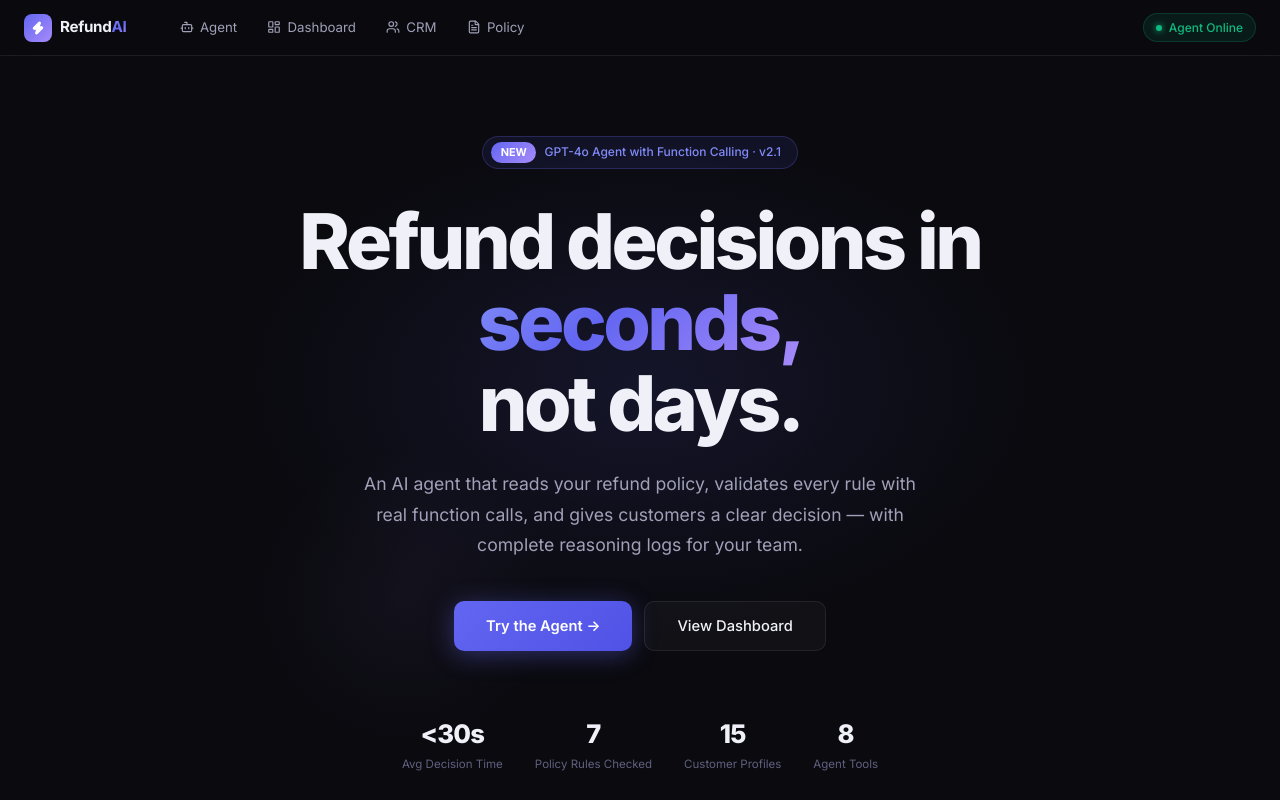
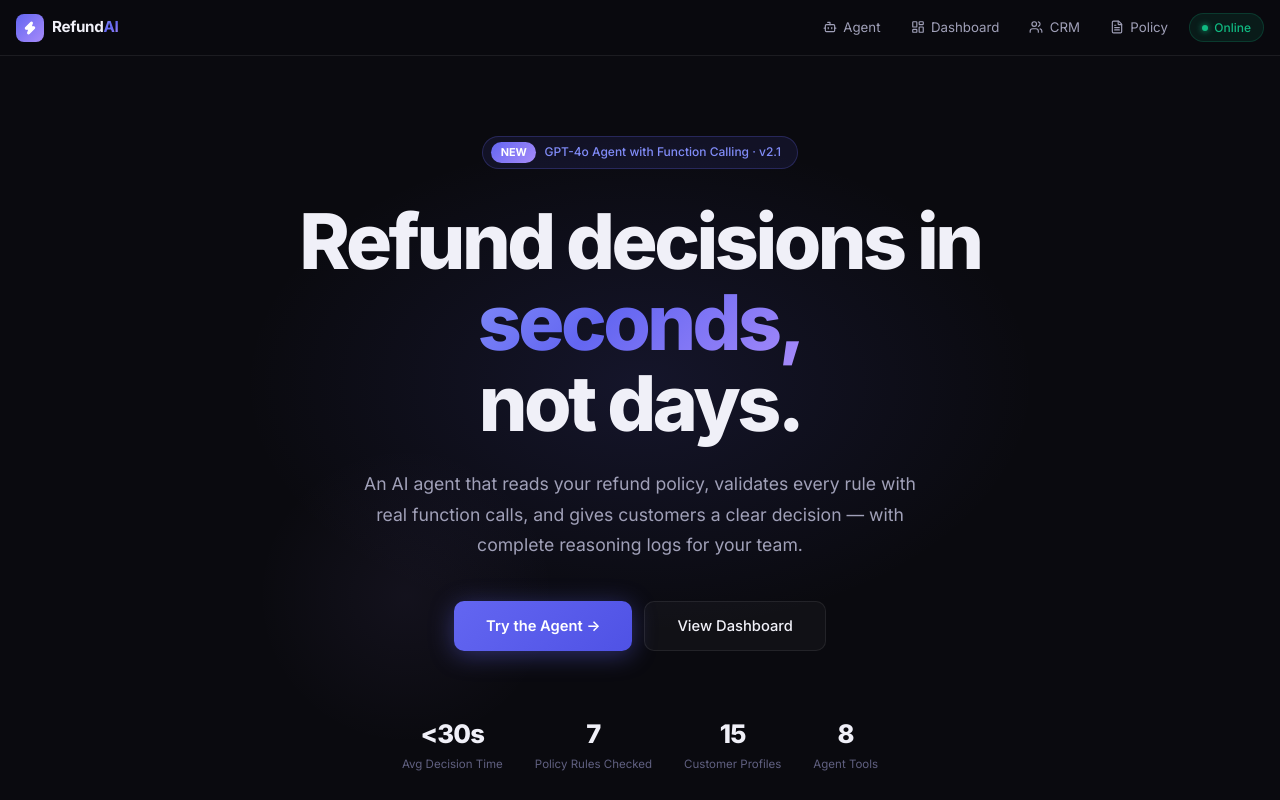
Before and after one commit to monu655/refund-agent, a Next.js app: page / in a window 1280 px wide. Shown: the top 800 px of the page. Built offline with nearby package versions, Linux system fonts and the light colour scheme.

Commit message:
Mobile navbar fix

```diff
--- a/components/layout/Navbar.tsx
+++ b/components/layout/Navbar.tsx
@@ -2,7 +2,8 @@
 
 import Link from "next/link";
 import { usePathname } from "next/navigation";
-import { Bot, LayoutDashboard, Users, FileText, Zap } from "lucide-react";
+import { Bot, LayoutDashboard, Users, FileText, Zap, Menu, X } from "lucide-react";
+import { useState } from "react";
 
 const NAV_ITEMS = [
   { href: "/agent", label: "Agent", icon: Bot },
@@ -13,118 +14,97 @@ const NAV_ITEMS = [
 
 export function Navbar() {
   const pathname = usePathname();
+  const [menuOpen, setMenuOpen] = useState(false);
 
   return (
-    <nav
-      style={{
-        position: "fixed",
-        top: 0,
-        left: 0,
-        right: 0,
-        zIndex: 50,
-        height: "56px",
-        background: "rgba(10,10,15,0.85)",
-        backdropFilter: "blur(16px)",
-        WebkitBackdropFilter: "blur(16px)",
+    <>
+      <nav style={{
+        position: "fixed", top: 0, left: 0, right: 0, zIndex: 50,
+        height: "56px", background: "rgba(10,10,15,0.95)",
+        backdropFilter: "blur(16px)", WebkitBackdropFilter: "blur(16px)",
         borderBottom: "1px solid var(--border)",
-        display: "flex",
-        alignItems: "center",
-        padding: "0 1.5rem",
-        gap: "0.5rem",
-      }}
-    >
+        display: "flex", alignItems: "center",
+        padding: "0 1rem", gap: "0.5rem",
+      }}>
         {/* Logo */}
-      <Link
-        href="/"
-        style={{
-          display: "flex",
-          alignItems: "center",
-          gap: "0.5rem",
-          textDecoration: "none",
-          marginRight: "2rem",
-        }}
-      >
-        <div
-          style={{
-            width: "28px",
-            height: "28px",
-            borderRadius: "8px",
-            background: "linear-gradient(135deg, #6366f1, #a78bfa)",
-            display: "flex",
-            alignItems: "center",
-            justifyContent: "center",
-          }}
-        >
+        <Link href="/" style={{ display: "flex", alignItems: "center", gap: "0.5rem", textDecoration: "none", flex: 1 }}>
+          <div style={{ width: "28px", height: "28px", borderRadius: "8px", background: "linear-gradient(135deg, #6366f1, #a78bfa)", display: "flex", alignItems: "center", justifyContent: "center", flexShrink: 0 }}>
             <Zap size={14} color="white" fill="white" />
           </div>
-        <span
-          style={{
-            fontWeight: 700,
-            fontSize: "0.95rem",
-            letterSpacing: "-0.02em",
-            color: "var(--foreground)",
-          }}
-        >
+          <span style={{ fontWeight: 700, fontSize: "0.95rem", letterSpacing: "-0.02em", color: "var(--foreground)" }}>
             Refund<span className="gradient-text">AI</span>
           </span>
         </Link>
 
-      {/* Nav links */}
-      <div style={{ display: "flex", alignItems: "center", gap: "0.25rem", flex: 1 }}>
+        {/* Desktop Nav */}
+        <div style={{ display: "flex", alignItems: "center", gap: "0.25rem" }} className="desktop-nav">
           {NAV_ITEMS.map(({ href, label, icon: Icon }) => {
             const active = pathname === href || pathname.startsWith(href + "/");
             return (
-            <Link
-              key={href}
-              href={href}
-              style={{
-                display: "flex",
-                alignItems: "center",
-                gap: "0.4rem",
-                padding: "0.35rem 0.75rem",
-                borderRadius: "8px",
-                textDecoration: "none",
-                fontSize: "0.83rem",
-                fontWeight: active ? 600 : 400,
+              <Link key={href} href={href} style={{
+                display: "flex", alignItems: "center", gap: "0.4rem",
+                padding: "0.35rem 0.75rem", borderRadius: "8px", textDecoration: "none",
+                fontSize: "0.83rem", fontWeight: active ? 600 : 400,
                 color: active ? "var(--foreground)" : "var(--foreground-secondary)",
                 background: active ? "var(--glass-hover)" : "transparent",
                 border: active ? "1px solid var(--border)" : "1px solid transparent",
-                transition: "all 0.15s ease",
-              }}
-            >
-              <Icon size={14} />
-              {label}
+              }}>
+                <Icon size={14} />{label}
               </Link>
             );
           })}
         </div>
 
-      {/* Status pill */}
-      <div
-        style={{
-          display: "flex",
-          alignItems: "center",
-          gap: "0.4rem",
-          padding: "0.3rem 0.75rem",
-          borderRadius: "999px",
-          background: "rgba(16,185,129,0.1)",
-          border: "1px solid rgba(16,185,129,0.2)",
-          fontSize: "0.75rem",
-          color: "var(--green)",
-          fontWeight: 500,
-        }}
-      >
-        <span
-          style={{
-            width: "6px",
-            height: "6px",
-            borderRadius: "50%",
-            background: "var(--green)",
-            boxShadow: "0 0 6px var(--green)",
-          }}
-        />
+        {/* Status — desktop only */}
+        <div className="desktop-nav" style={{ display: "flex", alignItems: "center", gap: "0.4rem", padding: "0.3rem 0.75rem", borderRadius: "999px", background: "rgba(16,185,129,0.1)", border: "1px solid rgba(16,185,129,0.2)", fontSize: "0.75rem", color: "var(--green)", fontWeight: 500, flexShrink: 0 }}>
+          <span style={{ width: "6px", height: "6px", borderRadius: "50%", background: "var(--green)", boxShadow: "0 0 6px var(--green)" }} />
+          Online
+        </div>
+
+        {/* Hamburger — mobile only */}
+        <button onClick={() => setMenuOpen(!menuOpen)} className="mobile-menu-btn" style={{ background: "none", border: "1px solid var(--border)", borderRadius: "8px", padding: "0.4rem", cursor: "pointer", color: "var(--foreground)", display: "flex", alignItems: "center", justifyContent: "center" }}>
+          {menuOpen ? <X size={18} /> : <Menu size={18} />}
+        </button>
+      </nav>
+
+      {/* Mobile Dropdown Menu */}
+      {menuOpen && (
+        <div style={{
+          position: "fixed", top: "56px", left: 0, right: 0, zIndex: 49,
+          background: "rgba(10,10,15,0.98)", backdropFilter: "blur(16px)",
+          borderBottom: "1px solid var(--border)", padding: "0.75rem 1rem",
+          display: "flex", flexDirection: "column", gap: "0.4rem",
+        }}>
+          {NAV_ITEMS.map(({ href, label, icon: Icon }) => {
+            const active = pathname === href;
+            return (
+              <Link key={href} href={href} onClick={() => setMenuOpen(false)} style={{
+                display: "flex", alignItems: "center", gap: "0.75rem",
+                padding: "0.75rem 1rem", borderRadius: "10px", textDecoration: "none",
+                fontSize: "0.92rem", fontWeight: active ? 600 : 400,
+                color: active ? "white" : "var(--foreground-secondary)",
+                background: active ? "linear-gradient(135deg,#6366f1,#4f52e5)" : "var(--glass)",
+                border: "1px solid var(--border)",
+              }}>
+                <Icon size={16} />{label}
+              </Link>
+            );
+          })}
+          <div style={{ display: "flex", alignItems: "center", gap: "0.4rem", padding: "0.5rem 1rem", fontSize: "0.78rem", color: "var(--green)" }}>
+            <span style={{ width: "6px", height: "6px", borderRadius: "50%", background: "var(--green)" }} />
             Agent Online
           </div>
-    </nav>
+        </div>
+      )}
+
+      <style>{`
+        .desktop-nav { display: flex !important; }
+        .mobile-menu-btn { display: none !important; }
+        @media (max-width: 640px) {
+          .desktop-nav { display: none !important; }
+          .mobile-menu-btn { display: flex !important; }
+        }
+      `}</style>
+    </>
   );
 }
--- /dev/null
+++ b/eslint.config.mjs
@@ -0,0 +1,18 @@
+import { defineConfig, globalIgnores } from "eslint/config";
+import nextVitals from "eslint-config-next/core-web-vitals";
+import nextTs from "eslint-config-next/typescript";
+
+const eslintConfig = defineConfig([
+  ...nextVitals,
+  ...nextTs,
+  // Override default ignores of eslint-config-next.
+  globalIgnores([
+    // Default ignores of eslint-config-next:
+    ".next/**",
+    "out/**",
+    "build/**",
+    "next-env.d.ts",
+  ]),
+]);
+
+export default eslintConfig;
```
Also changed, not shown: vercel.json (added), 2 other files (tests, documents, lock files or other folders). Lines whose indentation alone changed are shown as unchanged.
